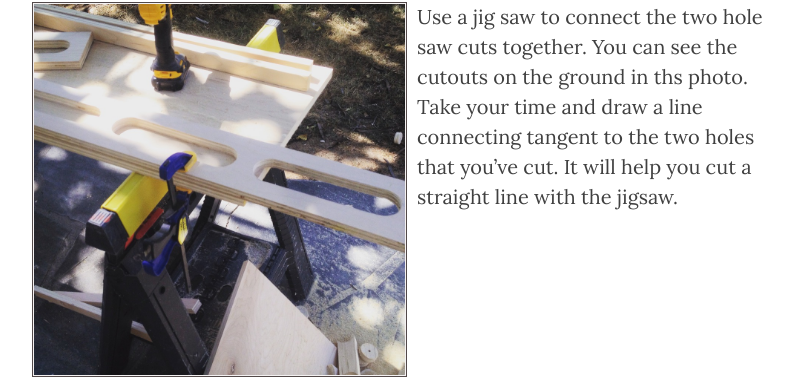
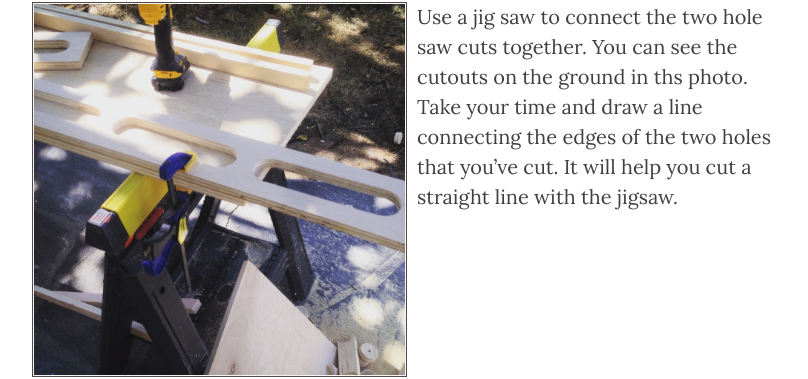
Before and after one commit to craig-davis/craig-davis.github.io, a Jekyll site: the page built from _posts/2015-08-17-miter-saw-workbench.markdown, in a window 1280 px wide and 1400 px high, scrolled down 2706 px. Shown: the part 256-635 px from the top of the window, without its empty margins (233-1041 px from the left). Built offline with Jekyll 4.4.1, drawn with Linux system fonts in a browser that asks for light colours; nearby versions of some CDN libraries; some of the changed text lies outside the part shown.

Commit message:
Grammar improvement in miter box post

```diff
--- a/_posts/2015-08-17-miter-saw-workbench.markdown
+++ b/_posts/2015-08-17-miter-saw-workbench.markdown
@@ -31,7 +31,7 @@ steps:
     img: /img/posts/miter-saw-workbench/IMG_0341.jpg
     caption: These long plates are still quite strong
     instruction: |
-        Use a jig saw to connect the two hole saw cuts together. You can see the cutouts on the ground in ths photo. Take your time and draw a line connecting tangent to the two holes that you've cut. It will help you cut a straight line with the jigsaw.
+        Use a jig saw to connect the two hole saw cuts together. You can see the cutouts on the ground in ths photo. Take your time and draw a line connecting the edges of the two holes that you've cut. It will help you cut a straight line with the jigsaw.
   - title: Sanding, lots of sanding
     img: /img/posts/miter-saw-workbench/IMG_0343.jpg
     caption: Sanding will prevent splinters later in life!
@@ -46,7 +46,7 @@ steps:
     img: /img/posts/miter-saw-workbench/IMG_0351.jpg
     caption: Carefully mark the ribs
     instruction: |
-        Drop the box into place, and carefully mark the position of the runners on the ribs. Then, using a saw of your choice, cut out the openings for the runner. I have really enjoyed my [pull saw](http://www.irwin.com/tools/handsaws/double-edge-saw) lately.
+        Drop the box into place, and carefully mark the position of the runners on the ribs. Then, using a saw of your choice cut out the openings for the runner. I have really enjoyed my [pull saw](http://www.irwin.com/tools/handsaws/double-edge-saw) lately.
   - title: Box in place on the runners
     img: /img/posts/miter-saw-workbench/IMG_0353.jpg
     caption: The ribs have been cut to clear the runners
```
Also changed, not shown: other parts of _posts/2015-08-17-miter-saw-workbench.markdown (+1 -1 lines).
